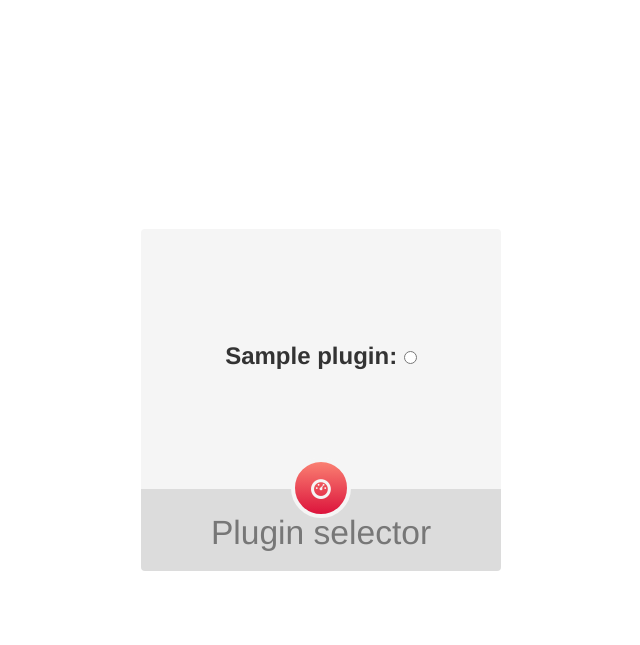
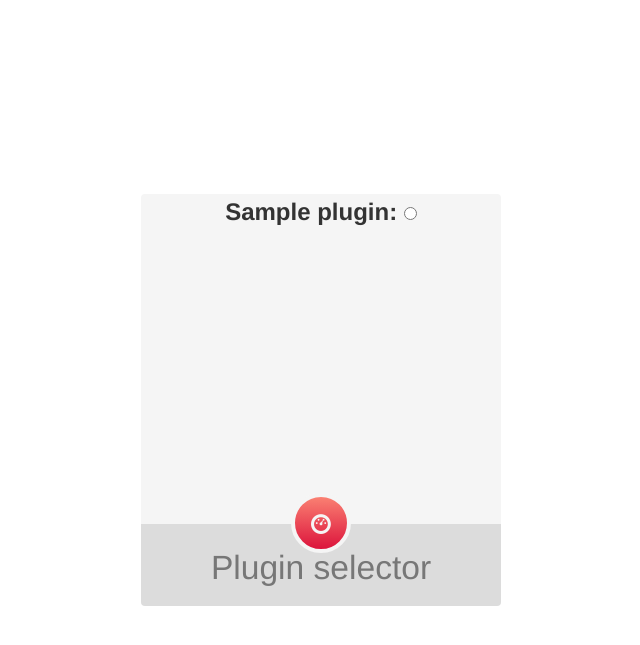
Before and after one commit to tomsimonart/GLM-web-interface, a Flask app: template templates/main.html in a window 1280 px wide. Shown: the top 645 px of the page, without its empty margins (319-959 px from the left). Run offline with Flask 2, Linux system fonts and the light colour scheme; the template is opened without the code that fills it: most values are stand-ins (such as "Sample title", 1, 10 or a date in 2020); some libraries are stand-ins or nearby versions.

Commit message:
[fix] css style for plugin vignette

```diff
--- a/templates/main.html
+++ b/templates/main.html
@@ -6,15 +6,22 @@
     <link rel="stylesheet" href="https://maxcdn.bootstrapcdn.com/bootstrap/3.3.7/css/bootstrap.min.css" integrity="sha384-BVYiiSIFeK1dGmJRAkycuHAHRg32OmUcww7on3RYdg4Va+PmSTsz/K68vbdEjh4u" crossorigin="anonymous">
    <style>
    .center-center {
-       display:flex; justify-content: center; align-items:center;
+       display: flex; justify-content: center; align-items:center;
    }
    .vignet-title { font-size: 2.4em; background-color: gainsboro; border-radius: 0px 0px 4px 4px; padding: 5px 0; padding-top: 20px; padding-bottom: 14px; }
-   .vignet-content { height: 260px; background-color: whitesmoke; border-radius: 4px 4px 0px 0px; padding: 5px 0; padding-bottom: 50px; padding-top: 50px; }
+   .vignet-content { height: 300px; overflow-y: scroll; background-color: whitesmoke; border-radius: 4px 4px 0px 0px; padding: 5px 0; align-items: stretch; padding-bottom: 50px;, padding-top: 50px;}
+
    .vignet{ margin-top:15px; margin-bottom:15px; }
-   .ch3 { font-size: 24px; font-family: inherit; font-weight: 500; line-height: 1.1; color: inherit; } body, html { height:100%; width:100%; margin:0; padding:0; }
+   .ch3 { font-size: 24px; font-family: inherit; font-weight: 500; line-height: 1.1; color: inherit;}
+   body, html { height:100%; width:100%; margin:0; padding:0; }
    .container { height:100%; }
    .glyphicon-bordered { font-size: 20px; vertical-align: middle; display: table-cell; }
-   .glyphicon-ring { width: 60px; height: 60px; border-radius: 50%; border: 4px solid whitesmoke; color:whitesmoke; display: inline-table; text-align: center; background-color: #111 ; } .mid-widget { position: absolute;bottom: 68px;width: calc(100% - 30px); }</style>
+   .glyphicon-ring { width: 60px; height: 60px; border-radius: 50%; border: 4px solid whitesmoke; color:whitesmoke; display: inline-table; text-align: center; background-color: #111 ; } .mid-widget { position: absolute;bottom: 68px;width: calc(100% - 30px); }
+   .blank-space {
+    background-color: whitesmoke;
+    height: 30px;
+   }
+   </style>
     <script type="text/javascript">
         function on_change(e){
             console.log(e.value);
@@ -54,6 +61,7 @@
                             {% endfor %}
                         </div>
                     </div>
+                    <div class="blank-space"></div>
                     <div class="center-center mid-widget">
                         <div class="glyphicon-ring" style="">
                             <span class="glyphicon glyphicon-dashboard glyphicon-bordered"></span>
```
